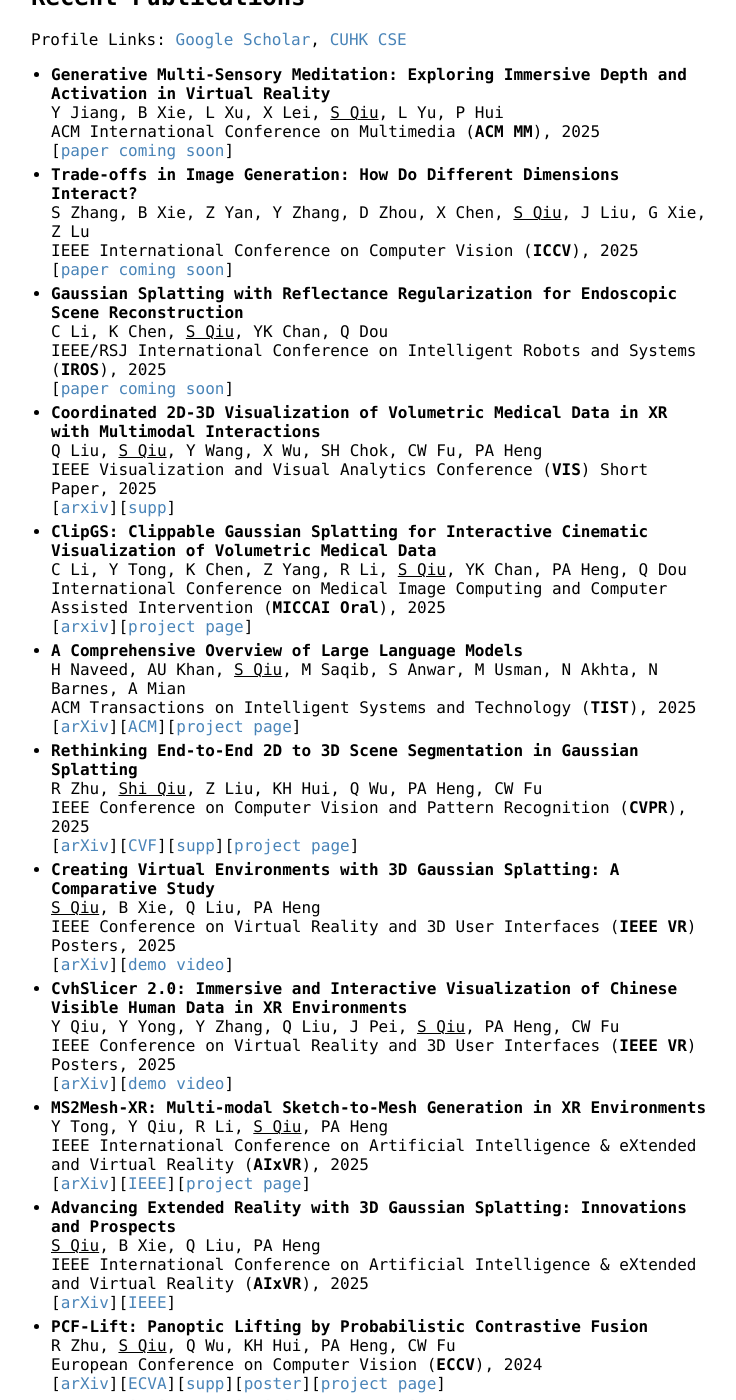
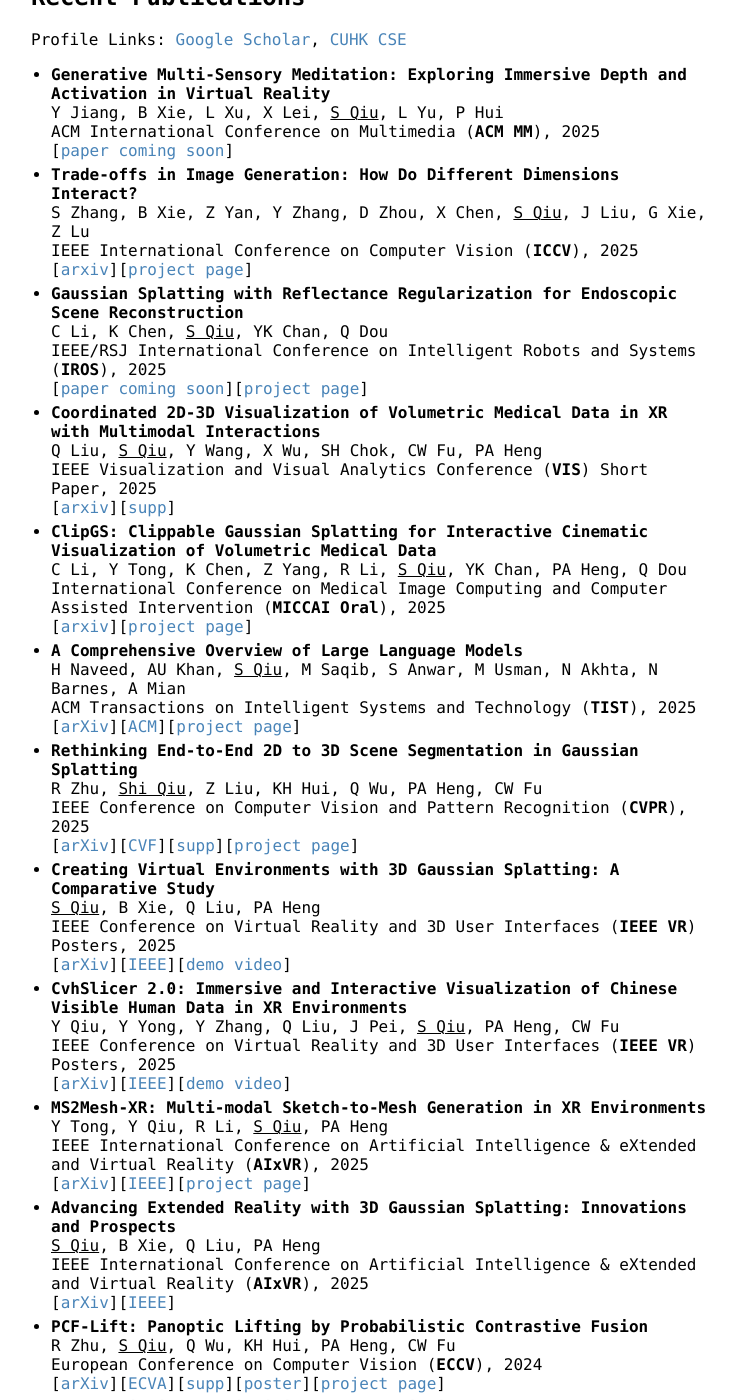
Before and after one commit to ShiQiu0419/ShiQiu0419.github.io, a Jekyll site: the page built from index.md, in a window 1280 px wide and 1400 px high, scrolled down 933 px. Shown: the whole window, without its empty margins (259-995 px from the left). Built offline with Jekyll 4.4.1, drawn with Linux system fonts in a browser that asks for light colours; our own code applies the rules of GitHub Pages for plain Markdown files.

Commit message:
Update index.md

```diff
--- a/index.md
+++ b/index.md
@@ -19,7 +19,7 @@ For CUHK students: my student consultation hours are from 2:00 PM to 4:00 PM eve
 * One short paper accepted in IEEE VIS 2025. (06/2025)
 * One paper accepted in IROS 2025. (06/2025)
 * [LLM Overview](https://dl.acm.org/doi/10.1145/3744746) accepted in ACM TIST. (05/2025)
-* [ClipGS](https://arxiv.org/abs/2507.06647) **early accepted & Oral** in MICCAI 2025. (05/2025)
+* [ClipGS](https://arxiv.org/abs/2507.06647) *early accepted & Oral* in MICCAI 2025. (05/2025)
 * [One paper](https://arxiv.org/abs/2503.14029) accepted in CVPR 2025. (03/2025)
 * Invited as an Area Chair for ACM MM'25. (02/2025)
 * Invited as an Area Chair for MICCAI 2025. (01/2025)
@@ -38,11 +38,11 @@ ACM International Conference on Multimedia (**ACM MM**), 2025
 * **Trade-offs in Image Generation: How Do Different Dimensions Interact?**
 S Zhang, B Xie, Z Yan, Y Zhang, D Zhou, X Chen, <ins>S Qiu</ins>, J Liu, G Xie, Z Lu
 IEEE International Conference on Computer Vision (**ICCV**), 2025
-[[paper coming soon](https://shiqiu0419.github.io/)]
+[[arxiv](https://arxiv.org/abs/2507.22100)][[project page](https://github.com/fesvhtr/TRIG)]
 * **Gaussian Splatting with Reflectance Regularization for Endoscopic Scene Reconstruction**
 C Li, K Chen, <ins>S Qiu</ins>, YK Chan, Q Dou
 IEEE/RSJ International Conference on Intelligent Robots and Systems (**IROS**), 2025
-[[paper coming soon](https://shiqiu0419.github.io/)]
+[[paper coming soon](https://shiqiu0419.github.io/)][[project page](https://med-air.github.io/GSR2/)]
 * **Coordinated 2D-3D Visualization of Volumetric Medical Data in XR with Multimodal Interactions**
 Q Liu, <ins>S Qiu</ins>, Y Wang, X Wu, SH Chok, CW Fu, PA Heng
 IEEE Visualization and Visual Analytics Conference (**VIS**) Short Paper, 2025
```
Also changed, not shown: other parts of index.md (+2 -2 lines).
